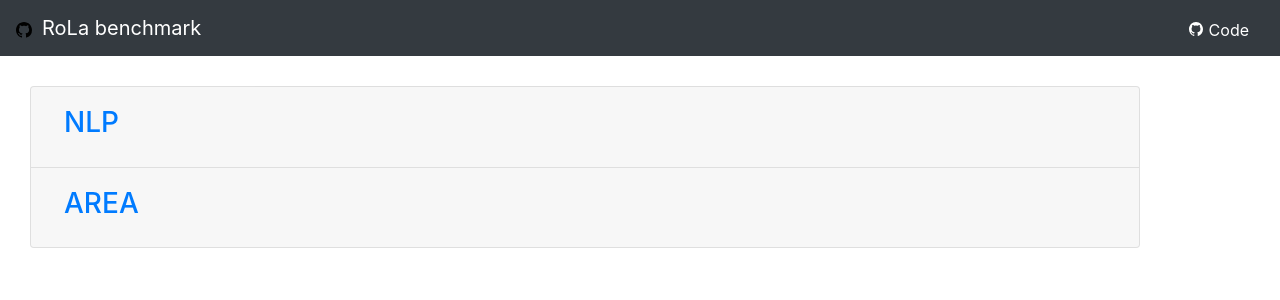
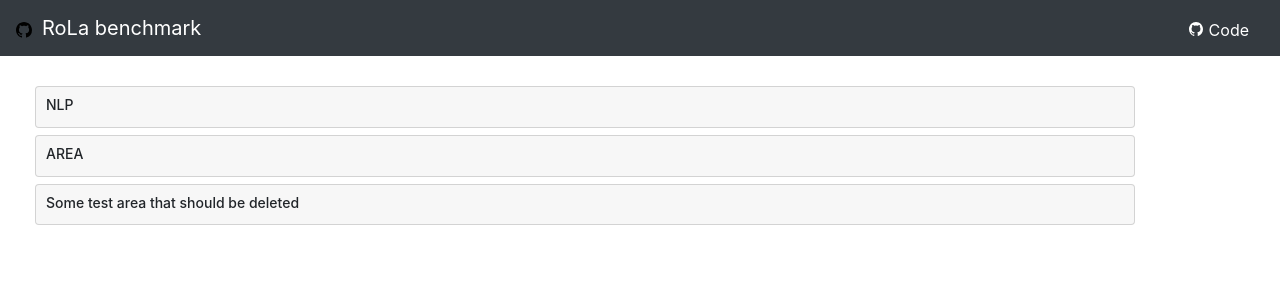
Before and after one commit to LiroBenchmark/LiroBenchmark.github.io, a React (Create React App) app: page / in a window 1280 px wide. Shown: the top 300 px of the page. Built offline with nearby package versions, Linux system fonts and the light colour scheme.

Commit message:
React collapse instead of accordion

```diff
--- a/package.json
+++ b/package.json
@@ -11,6 +11,7 @@
     "node-sass": "^4.14.1",
     "react": "^16.13.1",
     "react-bootstrap": "^1.3.0",
+    "react-collapse": "^5.0.1",
     "react-dom": "^16.13.1",
     "react-router-dom": "^5.2.0",
     "react-scripts": "3.4.3"
--- a/src/Components/Homepage.js
+++ b/src/Components/Homepage.js
@@ -1,30 +1,73 @@
 import React from 'react';
-import Accordion from 'react-bootstrap/Accordion';
-import Card from 'react-bootstrap/Card';
-import Button from 'react-bootstrap/Button';
+import { Collapse } from 'react-collapse';
 import data from '../data/areas.json';
+import './Homepage.scss';
 
 class Homepage extends React.Component {
+  constructor(props) {
+    super(props);
+
+    this.state = {
+      activeArea: null,
+    };
+  }
+
+  updateactiveArea(name) {
+    const { activeArea } = this.state;
+    this.setState({
+      activeArea: name !== activeArea ? name : null,
+    });
+  }
+
+  renderAreaTask(task) {
+    return (
+      <div className="task-tile" key={task.name}>
+        <div className="task-data">
+          <table>
+            <tbody>
+              <tr>
+                <td>Name</td>
+                <td> {task.name}</td>
+              </tr>
+              <tr>
+                <td>Dataset:</td>
+                <td>{task.dataset}</td>
+              </tr>
+              <tr>
+                <td>Submissions: </td>
+                <td>{task.submissions}</td>
+              </tr>
+            </tbody>
+          </table>
+        </div>
+      </div>
+    );
+  }
+
   renderArea(area) {
+    const { activeArea } = this.state;
+    const { tasks, name } = area;
+
+    const isTileOpened = activeArea === name;
+
     return (
-      <Card>
-        <Card.Header>
-          <Accordion.Toggle as={Button} variant="link" eventKey="0">
-            <h3>{area.name}</h3>
-          </Accordion.Toggle>
-        </Card.Header>
-        <Accordion.Collapse eventKey="0">
-          <Card.Body>
-            <p>Tasks here.</p>
-          </Card.Body>
-        </Accordion.Collapse>
-      </Card>
+      <div className="tile-wrapper">
+        <div onClick={() => this.updateactiveArea(name)} className="collapse-trigger">
+          <h4>{area.name}</h4>
+        </div>
+        <Collapse isOpened={isTileOpened}>
+          <div className="task-wrapper">
+            {tasks.map((currentTask) => this.renderAreaTask(currentTask))}
+            <div className="clear" />
+          </div>
+        </Collapse>
+      </div>
     );
   }
 
   render() {
     const { areas } = data;
-    return <Accordion>{areas.map((area) => this.renderArea(area))}</Accordion>;
+    return areas.map((area) => this.renderArea(area));
   }
 }
 
--- /dev/null
+++ b/src/Components/Homepage.scss
@@ -0,0 +1,58 @@
+.ReactCollapse--collapse{
+    transition: all .2s ease-in-out;
+}
+.clear{
+    clear: both;
+    width: 100%;
+    height: 0;
+    font-size: 0;
+}
+
+.collapse-trigger{
+    cursor: pointer;
+}
+
+.tile-wrapper{
+    margin: 5px;
+
+    .collapse-trigger{
+        width: 100%;
+        padding: 10px 10px 5px 10px;
+        margin-bottom: 2px;
+        border-radius: 4px;
+        border: 1px solid rgba(gray, 0.3);
+        background: rgba(0,0,0,.03);
+
+        h4{
+            font-size: 14px;
+        }
+    }
+
+    .task-wrapper{
+        padding: 10px 0 0 0 ;
+    }
+
+    .task-tile{
+        box-shadow: 0px 0px 4px #ccc;
+        border: 1px solid #ccc;
+        float: left;
+        width: 360px;
+        font-size: 14px;
+        margin:0 10px 10px 0;
+        padding: 5px;
+        cursor: pointer;
+
+        &:nth-child(3n){
+            margin-right: 0;;
+        }
+        .task-data{
+            table{
+                margin: 0 10px;
+                td{
+                    padding: 0 10px 5px 0;
+                }
+
+            }
+        }
+    }
+}
--- a/src/data/areas.json
+++ b/src/data/areas.json
@@ -12,6 +12,16 @@
 		    "name": "Text classification",
 		    "dataset": "MOROCO",
 		    "submissions": 5
+		},
+		{
+		    "name": "Named entity recognition 2",
+		    "dataset": "RONEC",
+		    "submissions": 4
+		},
+		{
+		    "name": "Text classification 2",
+		    "dataset": "MOROCO",
+		    "submissions": 5
 		}
 	    ]
 	},
@@ -24,6 +34,16 @@
 		    "submissions": 4
 		}
 	    ]
+	},
+	{
+	    "name": "Some test area that should be deleted",
+	    "tasks":[
+		{
+		    "name": "Some other task",
+		    "dataset": "Dataset for task 1",
+		    "submissions": 4
+		}
+	    ]
 	}
     ]
 }
```
Also changed, not shown: 1 other file (tests, documents, lock files or other folders).
